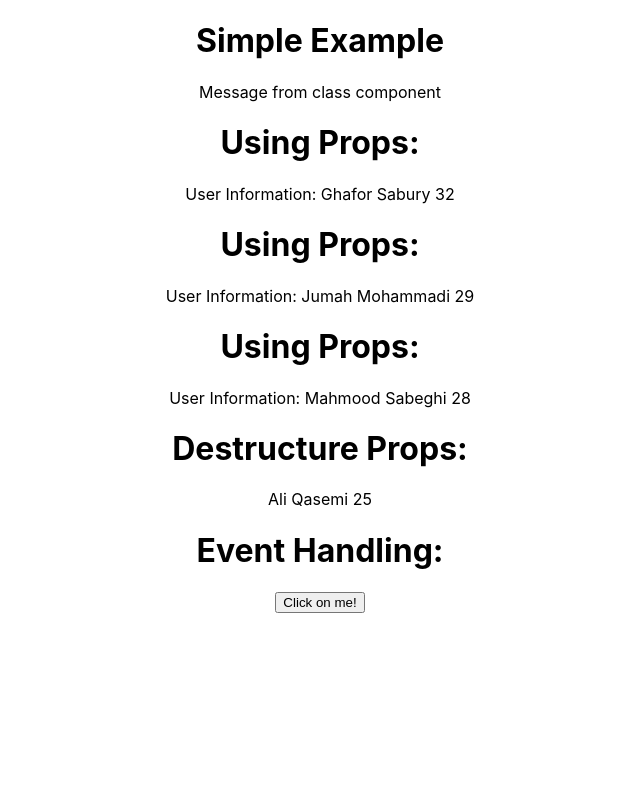
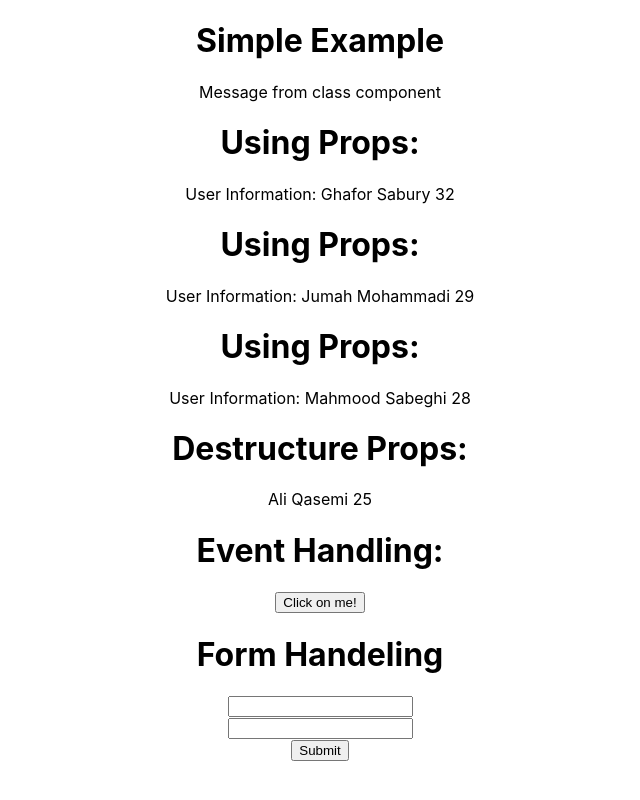
Before and after one commit to gsabury/react-js-tutorials, a React (Create React App) app: page / in a window 1280 px wide. Shown: the whole page, without its empty margins (320-960 px from the left). Built offline with nearby package versions, Linux system fonts and the light colour scheme.

Commit message:
Form Handling Example Added

```diff
--- a/src/App.js
+++ b/src/App.js
@@ -4,6 +4,7 @@ import Message from './Components/Message';
 import Profile from './Components/Profile';
 import DestructureProps from './Components/DestructureProps';
 import EventHandling from './Components/EventHandling';
+import Form from './Components/Form';
 function App() {
   return (
     <div className="App">
@@ -13,6 +14,8 @@ function App() {
      <Profile fname="Mahmood" lname="Sabeghi" age="28"/>
      <DestructureProps fname="Ali" lname="Qasemi" age="25"/>
      <EventHandling />
+
+     <Form/>
     </div>
   );
 }
--- /dev/null
+++ b/src/Components/Form.js
@@ -0,0 +1,46 @@
+import { Component } from "react";
+
+class Form extends Component{
+
+    constructor(){
+        super();
+        this.state = {
+            firstName: "",
+            lastName: "",
+        }
+    }
+
+    handleFirstName = (event)=>{
+        this.setState({
+            firstName: event.target.value,
+        });
+    }
+
+    handleLastName = (event)=>{
+        this.setState({
+            lastName: event.target.value
+        });
+    }
+
+    handleSubmit = (event) =>{
+        event.preventDefault();
+        console.log({ firstName: this.state.firstName, lastName: this.state.lastName });
+    }
+
+    render = ()=>{
+        return (
+                <div>
+                    <h1>Form Handeling</h1>
+                    <form onSubmit={this.handleSubmit}>
+                        <input type="text" onChange={this.handleFirstName} value={this.state.firstName} />
+                        <br/>
+                        <input type="text" onChange={this.handleLastName} value={this.state.lastName} />
+                        <br/>
+                        <button type="submit">Submit</button>
+                    </form>
+                </div>
+                );
+    }
+}
+
+export default Form;
```
